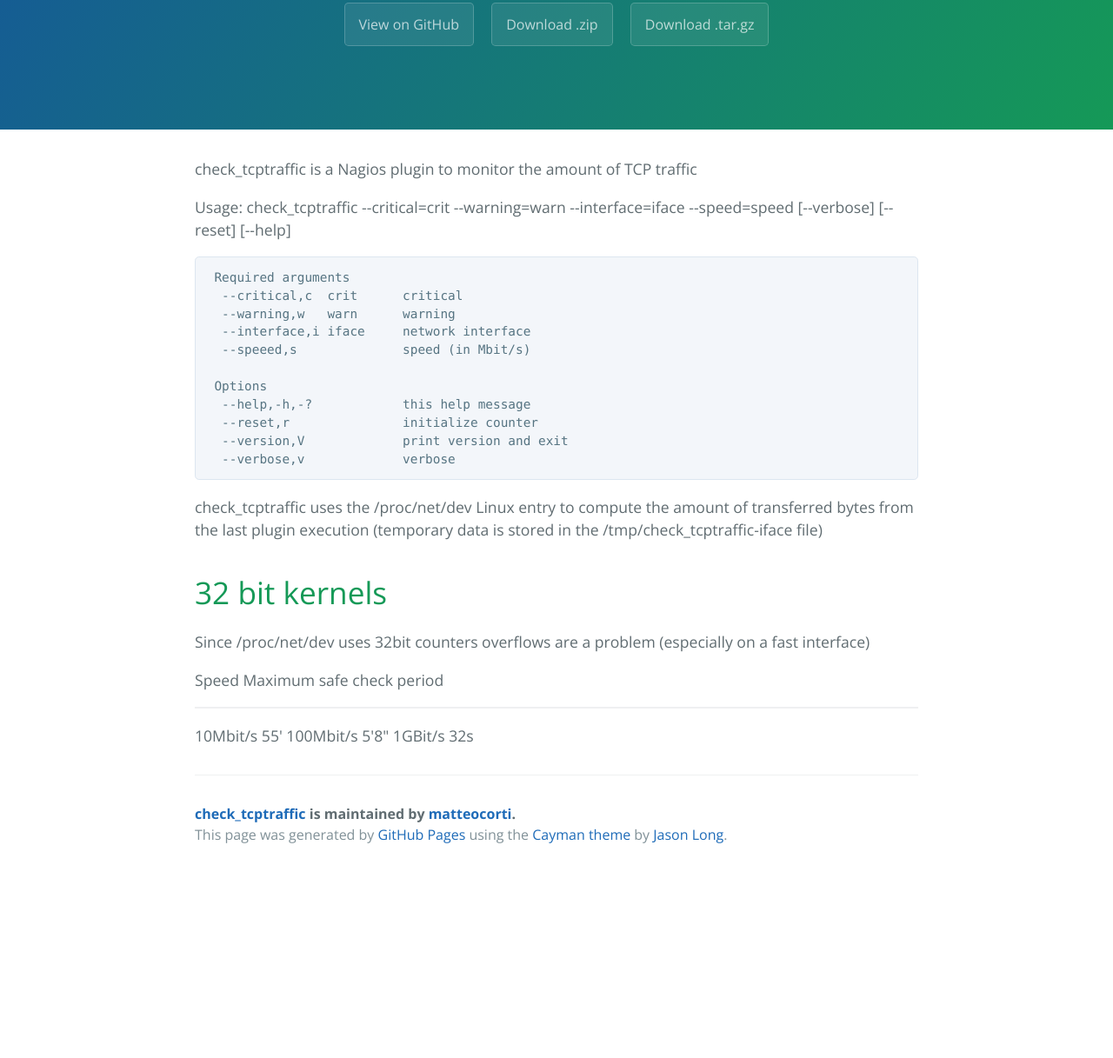
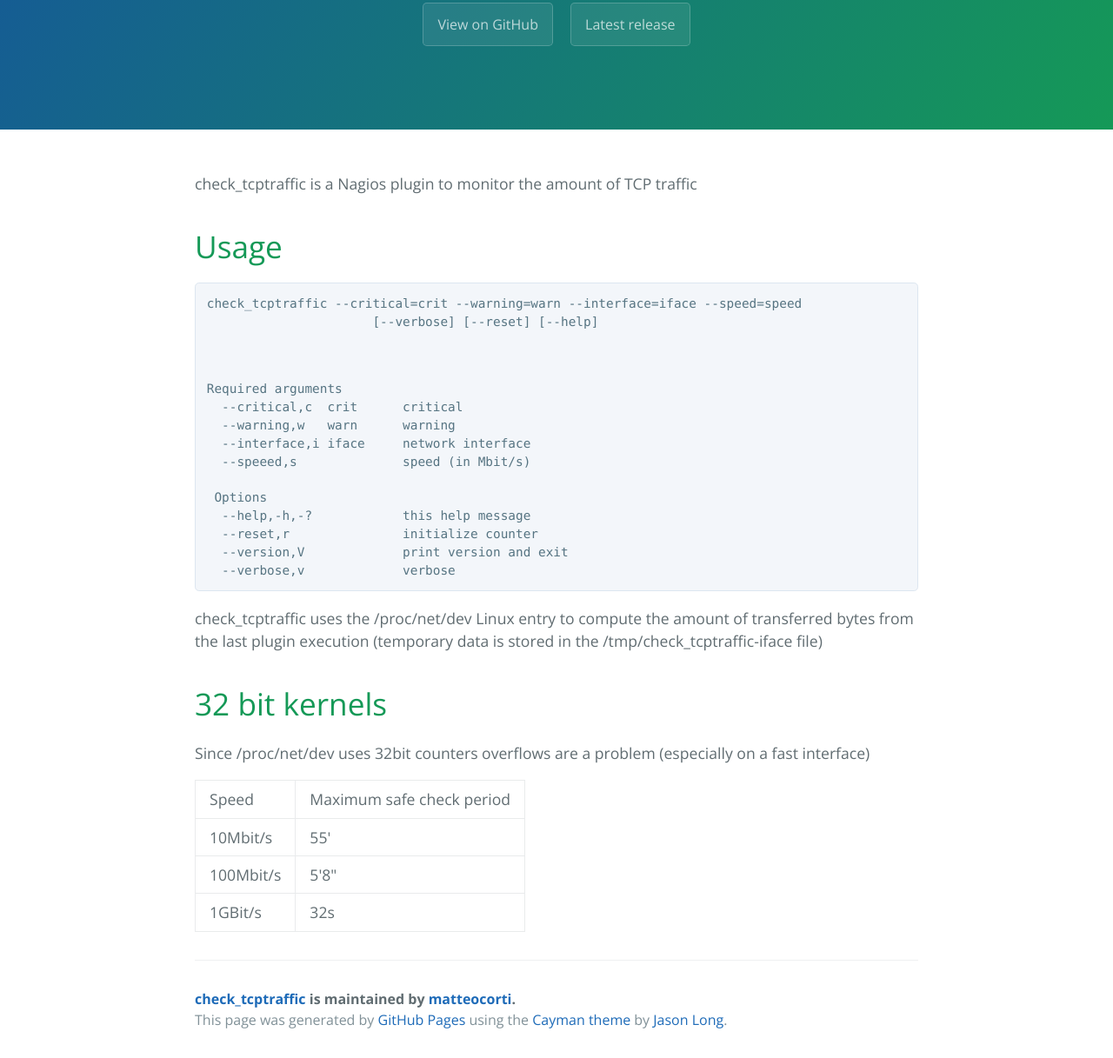
Before and after one commit to matteocorti/check_traffic, a plain HTML site: page index.html in a window 1280 px wide. Shown: the part 234-1451 px from the top of the page at 87% size. Before the commit the page ends 1238 px from the top, so only its background shows below. Drawn offline with nearby package versions, Linux system fonts and the light colour scheme.

Commit message:
Initial draft

```diff
--- a/index.html
+++ b/index.html
@@ -14,18 +14,32 @@
       <h1 class="project-name">check_tcptraffic</h1>
       <h2 class="project-tagline">check_tcptraffic is a Nagios plugin to monitor the amount of TCP traffic</h2>
       <a href="https://github.com/matteocorti/check_tcptraffic" class="btn">View on GitHub</a>
-      <a href="https://github.com/matteocorti/check_tcptraffic/zipball/master" class="btn">Download .zip</a>
-      <a href="https://github.com/matteocorti/check_tcptraffic/tarball/master" class="btn">Download .tar.gz</a>
+      <a href="https://github.com/matteocorti/check_tcptraffic/releases/latest" class="btn">Latest release</a>
     </section>
 
     <section class="main-content">
+
+      <script async src="//pagead2.googlesyndication.com/pagead/js/adsbygoogle.js"></script>
+      <!-- Nagios plugins -->
+      <ins class="adsbygoogle"
+	   style="display:block"
+	   data-ad-client="ca-pub-2546965931379033"
+	   data-ad-slot="7735089259"
+	   data-ad-format="auto"></ins>
+      <script>
+	(adsbygoogle = window.adsbygoogle || []).push({});
+      </script>
+
       <p>check_tcptraffic is a Nagios plugin to monitor the amount of TCP traffic</p>
 
-<p>Usage:
-     check_tcptraffic --critical=crit --warning=warn --interface=iface --speed=speed
+      <h1>
+	<a id="usage" class="anchor" href="#usage" aria-hidden="true"><span class="octicon octicon-link"></span></a>Usage</h1>
+
+<pre>
+check_tcptraffic --critical=crit --warning=warn --interface=iface --speed=speed
                       [--verbose] [--reset] [--help]</p>
 
-<pre><code> Required arguments
+Required arguments
   --critical,c  crit      critical
   --warning,w   warn      warning
   --interface,i iface     network interface
@@ -36,7 +50,7 @@
   --reset,r               initialize counter
   --version,V             print version and exit
   --verbose,v             verbose
-</code></pre>
+</pre>
 
 <p>check_tcptraffic uses the /proc/net/dev Linux entry to compute the
 amount of transferred bytes from the last plugin execution (temporary
@@ -48,13 +62,24 @@ data is stored in the /tmp/check_tcptraffic-iface file)</p>
 <p>Since /proc/net/dev uses 32bit counters overflows are a problem
 (especially on a fast interface)</p>
 
-<p>Speed           Maximum safe check period</p>
-
-<hr>
-
-<p>10Mbit/s        55'
-100Mbit/s       5'8"
-1GBit/s         32s</p>
+<table>
+  <tr>
+    <td>Speed</td>
+    <td>Maximum safe check period</td>
+  </tr>
+  <tr>
+    <td>10Mbit/s</td>
+    <td>55'</td>
+  </tr>
+  <tr>
+    <td>100Mbit/s</td>
+    <td>5'8"</td>
+  </tr>
+  <tr>
+    <td>1GBit/s</td>
+    <td>32s</td>
+  </tr>
+</table>
 
       <footer class="site-footer">
         <span class="site-footer-owner"><a href="https://github.com/matteocorti/check_tcptraffic">check_tcptraffic</a> is maintained by <a href="https://github.com/matteocorti">matteocorti</a>.</span>
```
